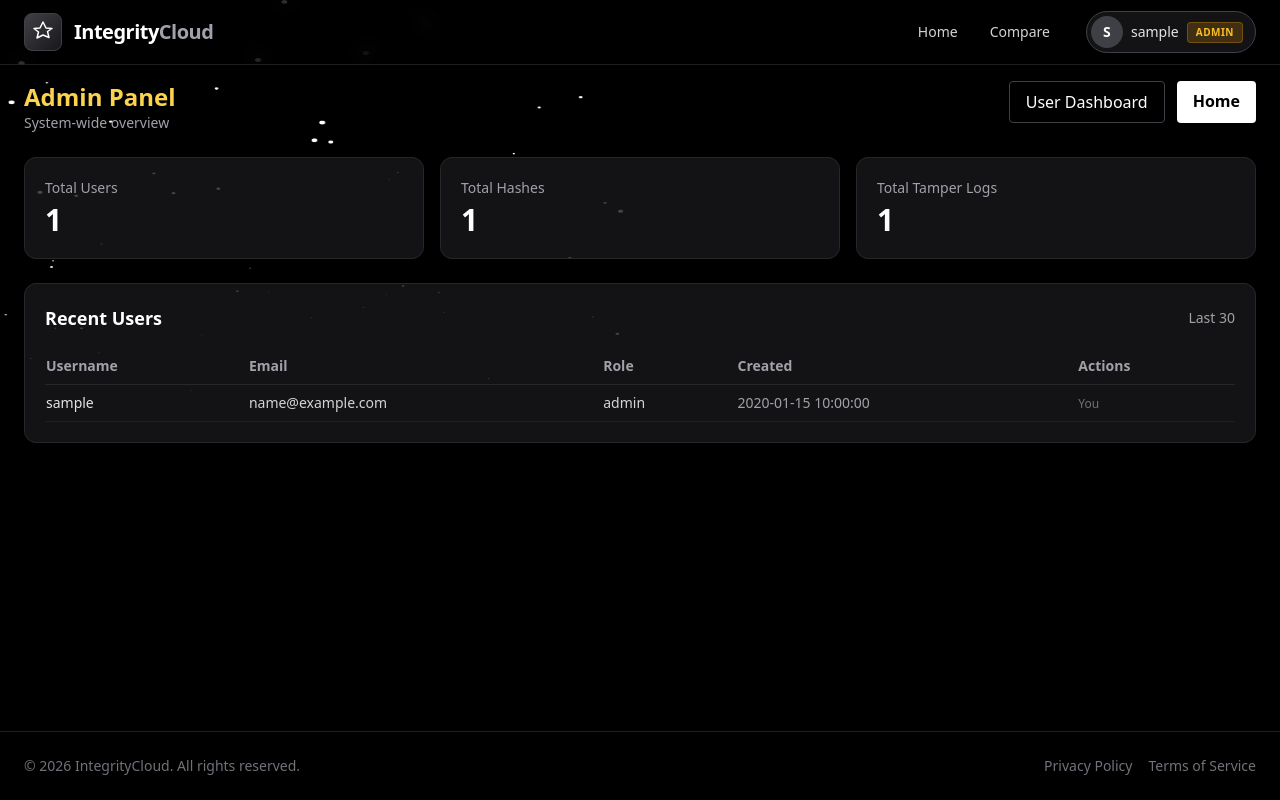
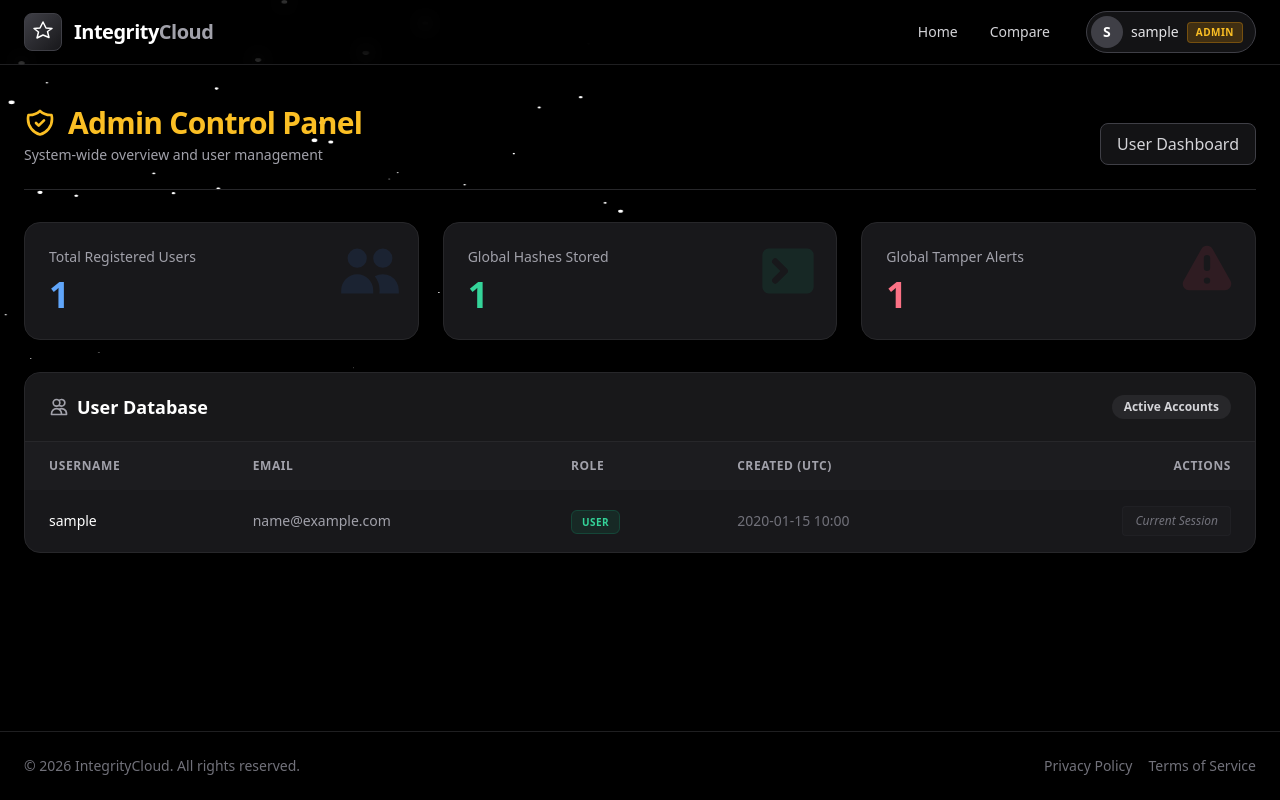
Before and after one commit to JD2007-s/integritycloud, a Flask app: template templates/admin.html in a window 1280 px wide. Run offline with Flask 3, Linux system fonts and the light colour scheme; the visitor is signed in with stand-in values (Sample User, id 1); the template is opened without the code that fills it: most values are stand-ins (such as "Sample title", 1, 10 or a date in 2020); some libraries are stand-ins or nearby versions.

Commit message:
Upgraded admin panel UI

```diff
--- a/templates/admin.html
+++ b/templates/admin.html
@@ -1,93 +1,112 @@
 {% extends "base.html" %}
-{% block title %}Admin - IntegrityCloud{% endblock %}
+{% block title %}Admin Panel - IntegrityCloud{% endblock %}
 
 {% block content %}
-<div class="space-y-6">
+<div class="space-y-8 max-w-7xl mx-auto py-6">
 
-  <div class="flex items-start justify-between flex-wrap gap-4">
+  <div class="flex flex-col sm:flex-row items-start sm:items-end justify-between gap-4 border-b border-zinc-800 pb-6">
     <div>
-      <h2 class="text-2xl font-bold text-amber-300">Admin Panel</h2>
-      <p class="text-zinc-400 text-sm">System-wide overview</p>
+      <h2 class="text-3xl font-extrabold text-amber-400 tracking-tight flex items-center gap-3">
+        <svg class="w-8 h-8" fill="none" stroke="currentColor" viewBox="0 0 24 24"><path stroke-linecap="round" stroke-linejoin="round" stroke-width="2" d="M9 12l2 2 4-4m5.618-4.016A11.955 11.955 0 0112 2.944a11.955 11.955 0 01-8.618 3.04A12.02 12.02 0 003 9c0 5.591 3.824 10.29 9 11.622 5.176-1.332 9-6.03 9-11.622 0-1.042-.133-2.052-.382-3.016z"></path></svg>
+        Admin Control Panel
+      </h2>
+      <p class="text-zinc-400 text-sm mt-1">System-wide overview and user management</p>
     </div>
     <div class="flex gap-3">
-      <a href="/dashboard" class="px-4 py-2 rounded border border-zinc-700 hover:border-zinc-500">User Dashboard</a>
-      <a href="/home" class="px-4 py-2 rounded bg-white text-black font-semibold hover:bg-zinc-200">Home</a>
+      <a href="/dashboard" class="flex items-center gap-2 px-4 py-2 rounded-lg border border-zinc-700 bg-zinc-800/50 text-zinc-300 font-medium hover:bg-zinc-700 hover:text-white transition-all duration-200">
+        User Dashboard
+      </a>
     </div>
   </div>
 
-  <div class="grid grid-cols-1 md:grid-cols-3 gap-4">
-    <div class="bg-zinc-900/80 border border-zinc-800 rounded-xl p-5">
-      <p class="text-zinc-400 text-sm">Total Users</p>
-      <p class="text-3xl font-bold mt-1">{{ total_users }}</p>
+  <div class="grid grid-cols-1 md:grid-cols-3 gap-6">
+    <div class="bg-zinc-900 border border-zinc-800 rounded-2xl p-6 shadow-sm relative overflow-hidden group hover:border-blue-500/50 transition-colors">
+      <div class="absolute top-0 right-0 p-4 opacity-10 group-hover:opacity-20 transition-opacity">
+        <svg class="w-16 h-16 text-blue-500" fill="currentColor" viewBox="0 0 20 20"><path d="M9 6a3 3 0 11-6 0 3 3 0 016 0zM17 6a3 3 0 11-6 0 3 3 0 016 0zM12.93 17c.046-.327.07-.66.07-1a6.97 6.97 0 00-1.5-4.33A5 5 0 0119 16v1h-6.07zM6 11a5 5 0 015 5v1H1v-1a5 5 0 015-5z"></path></svg>
       </div>
-    <div class="bg-zinc-900/80 border border-zinc-800 rounded-xl p-5">
-      <p class="text-zinc-400 text-sm">Total Hashes</p>
-      <p class="text-3xl font-bold mt-1">{{ total_hashes }}</p>
+      <p class="text-zinc-400 text-sm font-medium">Total Registered Users</p>
+      <p class="text-4xl font-extrabold text-blue-400 mt-2">{{ total_users }}</p>
     </div>
-    <div class="bg-zinc-900/80 border border-zinc-800 rounded-xl p-5">
-      <p class="text-zinc-400 text-sm">Total Tamper Logs</p>
-      <p class="text-3xl font-bold mt-1">{{ total_tampers }}</p>
+
+    <div class="bg-zinc-900 border border-zinc-800 rounded-2xl p-6 shadow-sm relative overflow-hidden group hover:border-emerald-500/50 transition-colors">
+      <div class="absolute top-0 right-0 p-4 opacity-10 group-hover:opacity-20 transition-opacity">
+        <svg class="w-16 h-16 text-emerald-500" fill="currentColor" viewBox="0 0 20 20"><path fill-rule="evenodd" d="M2 5a2 2 0 012-2h12a2 2 0 012 2v10a2 2 0 01-2 2H4a2 2 0 01-2-2V5zm3.293 1.293a1 1 0 011.414 0l3 3a1 1 0 010 1.414l-3 3a1 1 0 01-1.414-1.414L7.586 10 5.293 7.707a1 1 0 010-1.414z" clip-rule="evenodd"></path></svg>
+      </div>
+      <p class="text-zinc-400 text-sm font-medium">Global Hashes Stored</p>
+      <p class="text-4xl font-extrabold text-emerald-400 mt-2">{{ total_hashes }}</p>
+    </div>
+
+    <div class="bg-zinc-900 border border-zinc-800 rounded-2xl p-6 shadow-sm relative overflow-hidden group hover:border-rose-500/50 transition-colors">
+      <div class="absolute top-0 right-0 p-4 opacity-10 group-hover:opacity-20 transition-opacity">
+        <svg class="w-16 h-16 text-rose-500" fill="currentColor" viewBox="0 0 20 20"><path fill-rule="evenodd" d="M8.257 3.099c.765-1.36 2.722-1.36 3.486 0l5.58 9.92c.75 1.334-.213 2.98-1.742 2.98H4.42c-1.53 0-2.493-1.646-1.743-2.98l5.58-9.92zM11 13a1 1 0 11-2 0 1 1 0 012 0zm-1-8a1 1 0 00-1 1v3a1 1 0 002 0V6a1 1 0 00-1-1z" clip-rule="evenodd"></path></svg>
+      </div>
+      <p class="text-zinc-400 text-sm font-medium">Global Tamper Alerts</p>
+      <p class="text-4xl font-extrabold text-rose-400 mt-2">{{ total_tampers }}</p>
     </div>
   </div>
 
-  <div class="bg-zinc-900/80 border border-zinc-800 rounded-xl p-5">
-    <div class="flex items-center justify-between">
-      <h3 class="text-lg font-semibold">Recent Users</h3>
-      <span class="text-zinc-400 text-sm">Last 30</span>
+  <div class="bg-zinc-900 border border-zinc-800 rounded-2xl overflow-hidden shadow-lg mt-8">
+    <div class="px-6 py-5 border-b border-zinc-800 bg-zinc-900/50 flex items-center justify-between">
+      <h3 class="text-lg font-bold text-white flex items-center gap-2">
+        <svg class="w-5 h-5 text-zinc-400" fill="none" stroke="currentColor" viewBox="0 0 24 24"><path stroke-linecap="round" stroke-linejoin="round" stroke-width="2" d="M12 4.354a4 4 0 110 5.292M15 21H3v-1a6 6 0 0112 0v1zm0 0h6v-1a6 6 0 00-9-5.197M13 7a4 4 0 11-8 0 4 4 0 018 0z"></path></svg>
+        User Database
+      </h3>
+      <span class="px-3 py-1 bg-zinc-800 text-zinc-300 text-xs font-semibold rounded-full">Active Accounts</span>
     </div>
 
-    <div class="overflow-x-auto mt-4">
-      <table class="min-w-full text-sm">
-        <thead class="text-zinc-400">
-          <tr class="border-b border-zinc-800">
-            <th class="text-left py-2 pr-4">Username</th>
-            <th class="text-left py-2 pr-4">Email</th>
-            <th class="text-left py-2 pr-4">Role</th>
-            <th class="text-left py-2 pr-4">Created</th>
-            <th class="text-left py-2 pr-4">Actions</th>
+    <div class="overflow-x-auto">
+      <table class="min-w-full text-sm text-left whitespace-nowrap">
+        <thead class="text-zinc-400 bg-zinc-800/30 uppercase text-xs font-semibold tracking-wider">
+          <tr>
+            <th class="px-6 py-4">Username</th>
+            <th class="px-6 py-4">Email</th>
+            <th class="px-6 py-4">Role</th>
+            <th class="px-6 py-4">Created (UTC)</th>
+            <th class="px-6 py-4 text-right">Actions</th>
           </tr>
         </thead>
-        <tbody>
+        <tbody class="divide-y divide-zinc-800/50">
           {% for u in users %}
-  <tr class="border-b border-zinc-800/60">
-    <td class="py-2 pr-4 text-zinc-200">{{ u.username }}</td>
-    <td class="py-2 pr-4 text-zinc-300">{{ u.email }}</td>
+          <tr class="hover:bg-zinc-800/30 transition-colors">
+            <td class="px-6 py-4 font-medium text-white">{{ u.username }}</td>
+            <td class="px-6 py-4 text-zinc-400">{{ u.email }}</td>
 
-    <td class="py-2 pr-4 {% if u.role == 'admin' %}text-amber-300{% else %}text-zinc-300{% endif %}">
-      {{ u.role }}
+            <td class="px-6 py-4">
+              {% if u.role == 'admin' %}
+                <span class="px-2.5 py-1 bg-amber-500/10 text-amber-400 border border-amber-500/20 font-bold text-[10px] tracking-wider uppercase rounded-md">Admin</span>
+              {% else %}
+                <span class="px-2.5 py-1 bg-emerald-500/10 text-emerald-400 border border-emerald-500/20 font-bold text-[10px] tracking-wider uppercase rounded-md">User</span>
+              {% endif %}
             </td>
 
-    <td class="py-2 pr-4 text-zinc-400">{{ u.created_at }}</td>
+            <td class="px-6 py-4 text-zinc-500">{{ u.created_at.strftime('%Y-%m-%d %H:%M') if u.created_at else u.created_at }}</td>
 
-    <td class="py-2 pr-4 space-x-2">
-
-      {% if u.id != current_user.id %}
+            <td class="px-6 py-4 text-right space-x-2">
+              {% if u.id != current_user.id|string and u.id != current_user.id|int %}
 
                 {% if u.role == 'user' %}
                   <form method="POST" action="/admin/promote/{{ u.id }}" class="inline">
-            <button class="px-2 py-1 text-xs bg-emerald-600 hover:bg-emerald-500 rounded">
+                    <button class="px-3 py-1.5 text-xs font-semibold text-amber-400 bg-amber-400/10 hover:bg-amber-400/20 rounded border border-amber-400/20 transition-colors">
                       Promote
                     </button>
                   </form>
                 {% else %}
                   <form method="POST" action="/admin/demote/{{ u.id }}" class="inline">
-            <button class="px-2 py-1 text-xs bg-yellow-600 hover:bg-yellow-500 rounded">
+                    <button class="px-3 py-1.5 text-xs font-semibold text-zinc-300 bg-zinc-800 hover:bg-zinc-700 rounded border border-zinc-700 transition-colors">
                       Demote
                     </button>
                   </form>
                 {% endif %}
 
-        <form method="POST" action="/admin/delete/{{ u.id }}" class="inline"
-              onsubmit="return confirm('Delete this user permanently?');">
-          <button class="px-2 py-1 text-xs bg-red-600 hover:bg-red-500 rounded">
+                <form method="POST" action="/admin/delete/{{ u.id }}" class="inline" onsubmit="return confirm('Are you sure you want to delete this user? This action cannot be undone.');">
+                  <button class="px-3 py-1.5 text-xs font-semibold text-rose-400 bg-rose-500/10 hover:bg-rose-500/20 rounded border border-rose-500/20 transition-colors">
                     Delete
                   </button>
                 </form>
 
               {% else %}
-        <span class="text-xs text-zinc-500">You</span>
+                <span class="inline-block px-3 py-1.5 text-xs font-medium text-zinc-500 italic bg-zinc-800/30 rounded border border-zinc-800/50">Current Session</span>
               {% endif %}
-
             </td>
           </tr>
           {% endfor %}
```
Lines whose indentation alone changed are shown as unchanged.
